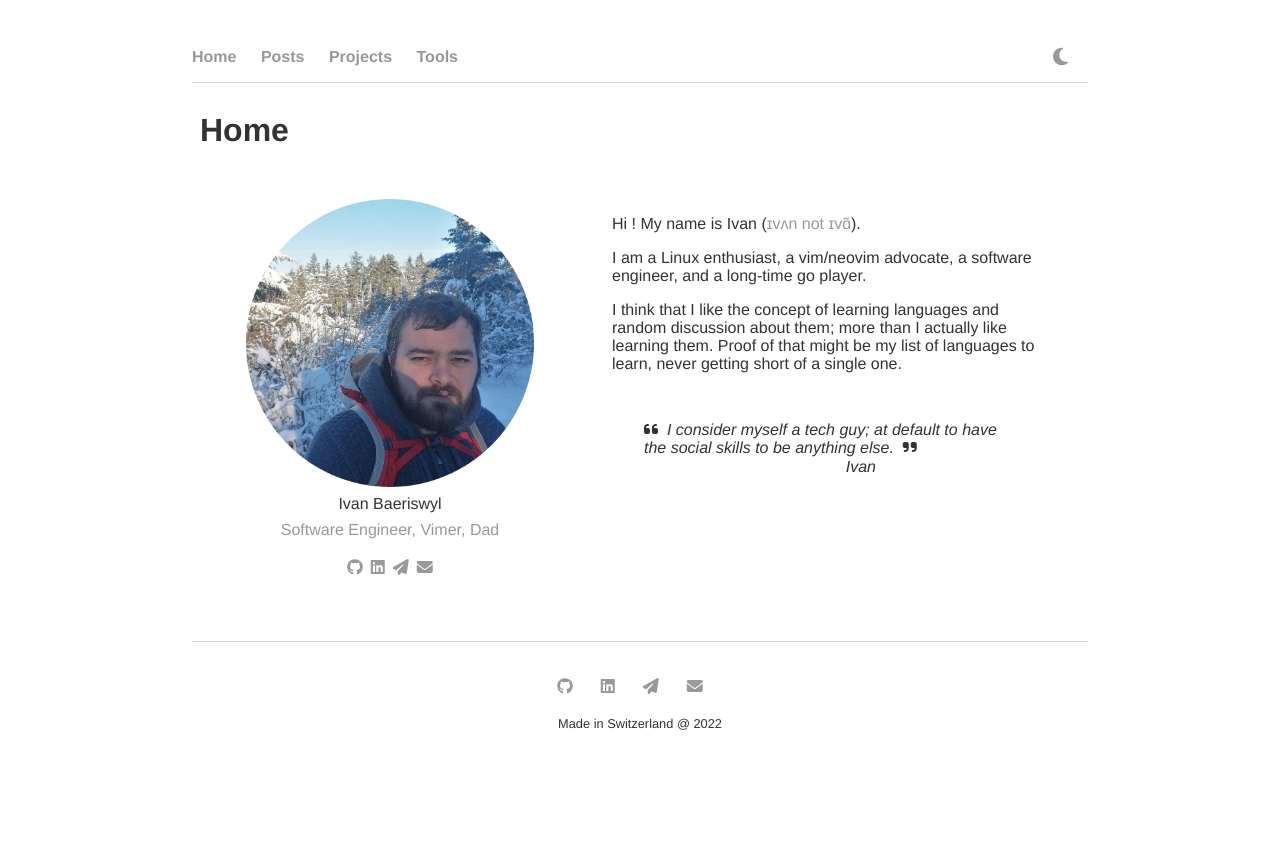
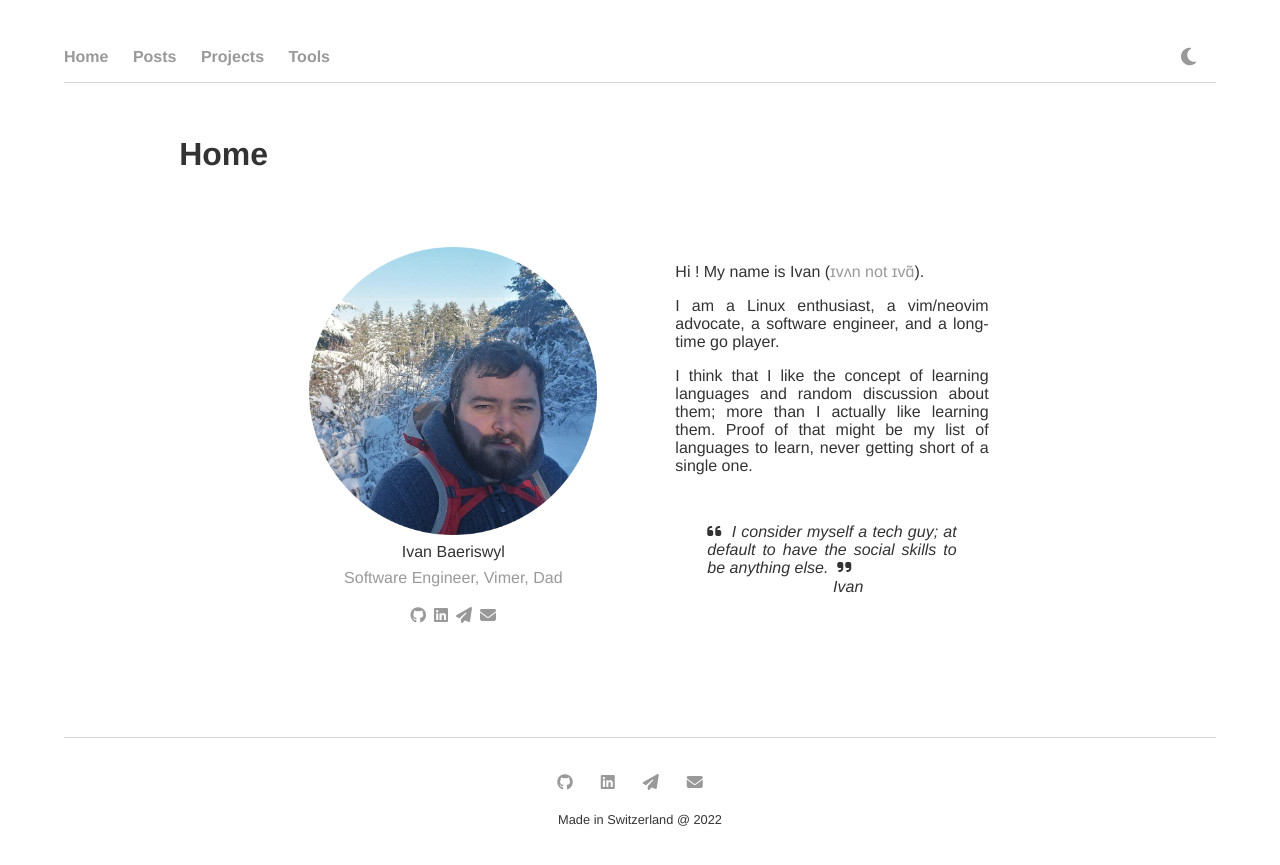
Before and after one commit to baeriivan/baeriivan.github.io, a Jekyll site: the page built from index.html, in a window 1280 px wide. Shown: the top 865 px of the page. Built offline with Jekyll 4.4.1, drawn with Linux system fonts in a browser that asks for light colours; nearby versions of some CDN libraries.

Commit message:
better margin on content when smaller screen

```diff
--- a/_sass/main.scss
+++ b/_sass/main.scss
@@ -15,9 +15,13 @@
 
 $theme-icon-color: #e8bd00;
 $bodyFont: 'Helvetica', 'Arial', 'Sans-Serif';
-$totalWidth: 70%;
+$topMargin: 2em;
+
+$totalWidth: 90%;
 $sideMargin: (100%-$totalWidth)/2;
-$topMargin: 2em;
+$totalWidthLg: 80%;
+$sideMarginLg: (100%-$totalWidthLg)/2;
+
 
 // $brd: 1px solid  #ccc;
 $brd: none;
@@ -73,6 +77,7 @@ a {
 
 .about-overview {
   justify-items: center;
+  text-align: center;
 
   img {
     width: 18em;
@@ -102,7 +107,9 @@ a {
 }
 
 .container {
-  position: relative; margin: .5em;
+  position: relative;
+  margin: .5em;
+  text-align: justify;
 }
 
 .about-overview {
@@ -203,11 +210,12 @@ img {
   max-width: 100%;
 }
 
-
 @media screen and (min-width: 72em ) {
 
   .container {
     float: left;
+    width: $totalWidthLg;
+    margin: $topMargin $sideMarginLg;
   }
 
   .about-overview {
```
